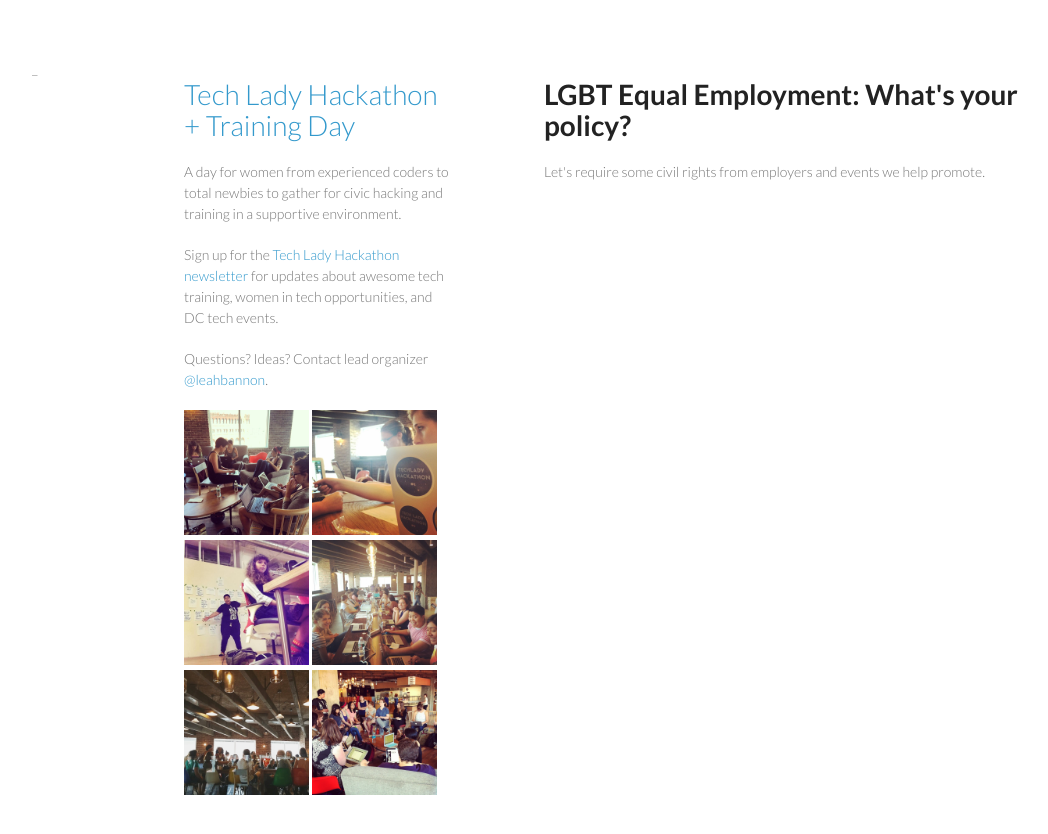
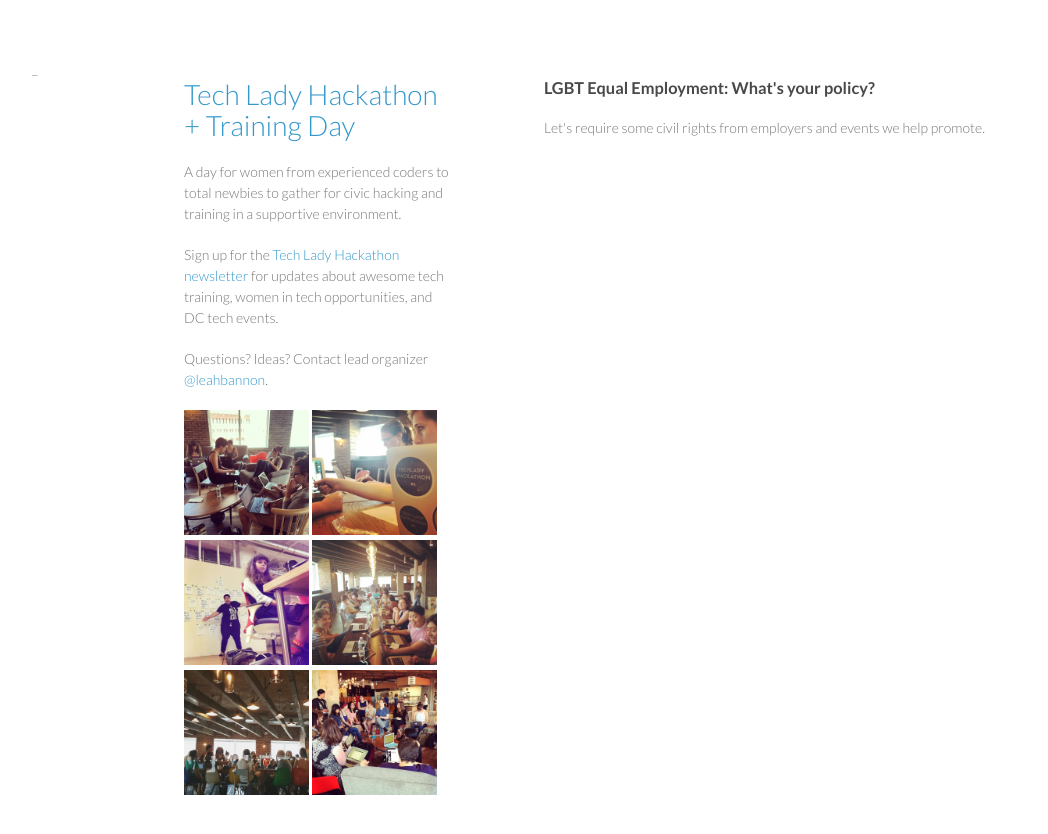
Before and after one commit to leahbannon/techladyhackathon, a Jekyll site: the page built from lgbteeo.html, in a window 1280 px wide. Shown: the top 834 px of the page, without its empty margins (26-1074 px from the left). Built offline with Jekyll 4.4.1, drawn with Linux system fonts in a browser that asks for light colours.

```diff
--- a/policypledge.html
+++ b/lgbteeo.html
@@ -3,6 +3,6 @@ layout: main
 published: true
 ---
 
-<h1>LGBT Equal Employment: What's your policy?</h1>
+<h3>LGBT Equal Employment: What's your policy?</h3>
 
 <p>Let's require some civil rights from employers and events we help promote.</p>
```
